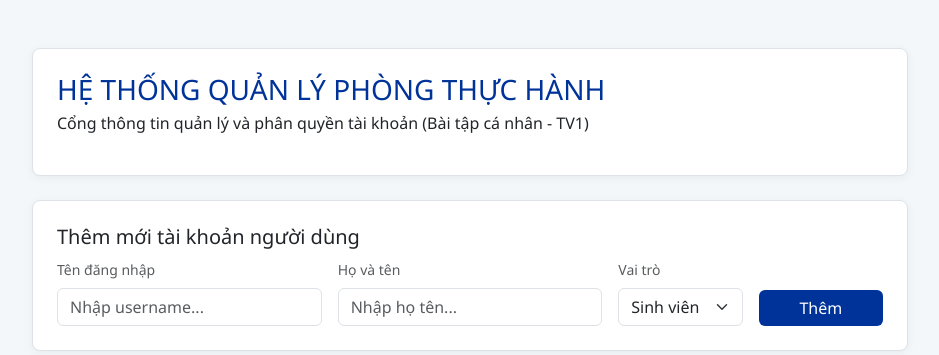
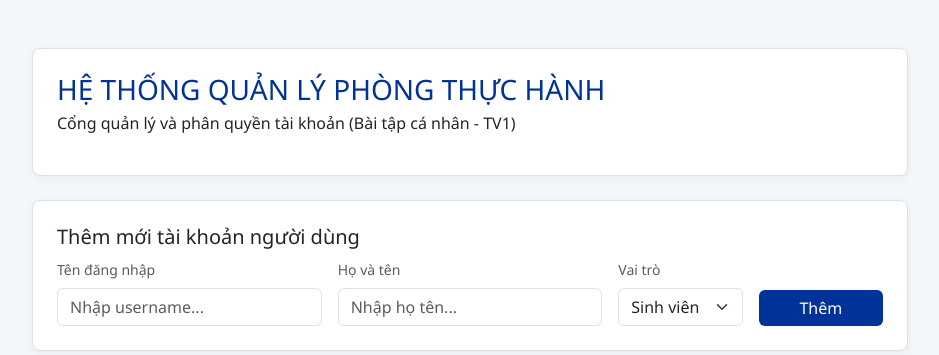
Before and after one commit to Hung-qwerty/quan-ly-phong-thuc-hanh, a PHP site: page /pages/admin/quan_ly_user.php in a window 1280 px wide. Shown: the top 355 px of the page, without its empty margins (170-1109 px from the left). Run offline with PHP 8.4, Linux system fonts and the light colour scheme.

Commit message:
hùng hệ thống quản lý user

```diff
--- a/pages/admin/quan_ly_user.php
+++ b/pages/admin/quan_ly_user.php
@@ -77,7 +77,7 @@ if ($_SERVER["REQUEST_METHOD"] == "POST") {
 
         <div class="card card-custom p-4 mb-4">
             <h3 class="mb-1" style="color: var(--hnmu-blue);">HỆ THỐNG QUẢN LÝ PHÒNG THỰC HÀNH</h3>
-            <p class="text-dark">Cổng thông tin quản lý và phân quyền tài khoản (Bài tập cá nhân - TV1)</p>
+            <p class="text-dark">Cổng quản lý và phân quyền tài khoản (Bài tập cá nhân - TV1)</p>
         </div>
 
         <?php echo $message; ?>
```
